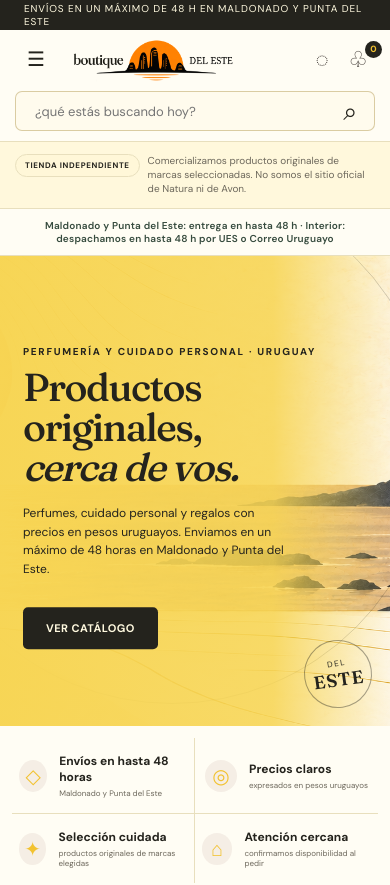
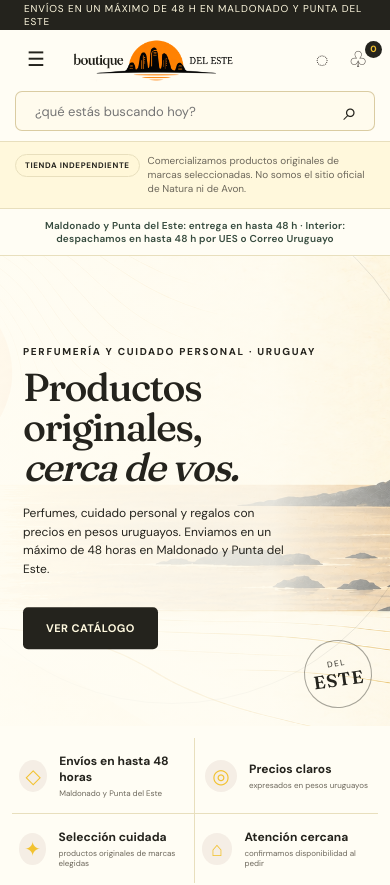
Before and after one commit to KognitMer/Boutiquedeleste, a Next.js app: page / in a window 390 px wide. Shown: the top 885 px of the page. Built offline with nearby package versions, Linux system fonts and the light colour scheme.

Commit message:
Match mobile hero colors to desktop

```diff
--- a/app/globals.css
+++ b/app/globals.css
@@ -296,7 +296,7 @@ footer > div { display: flex; flex-direction: column; align-items: flex-start; g
   .top-strip { height: 30px; gap: 0; justify-content: center; }.top-strip span:not(:first-child) { display: none; }
   .site-header { height: 112px; grid-template-columns: 42px 1fr 110px; grid-template-rows: 58px 46px; gap: 0 8px; padding: 0 15px 8px; }.mobile-menu { display: block; border: 0; background: none; font-size: 20px; cursor: pointer; }.wordmark { justify-self: center; width: min(100%, 205px); height: 48px; }.wordmark img { width: 100%; max-height: 48px; }.wordmark small { display: none; }.account-actions { gap: 2px; }.account-actions button { min-width: 34px; }.account-actions button:nth-child(1) { display: none; }.search { grid-column: 1 / -1; grid-row: 2; height: 40px; }.main-nav { display: none; position: absolute; z-index: 30; top: 142px; left: 0; right: 0; height: auto; padding: 12px 20px 20px; flex-direction: column; align-items: stretch; gap: 0; box-shadow: 0 18px 30px #2a1c1230; }.main-nav.open { display: flex; }.main-nav button, .main-nav a { padding: 11px 3px; border-bottom: 1px solid #ffffff25; text-align: left; }
   .brand-disclaimer { align-items: flex-start; gap: 8px; padding: 12px 15px; text-align: left; line-height: 1.4; }.brand-disclaimer strong { flex: 0 0 auto; font-size: 8px; }
-  .hero { height: 470px; }.hero > img { object-position: 64% center; }.catalog-hero > img { width: 63%; margin-left: auto; object-fit: contain; object-position: right center; opacity: .48; }.hero-scrim { background: linear-gradient(90deg, #f7d553fa 0%, #f7d553dc 70%, transparent); }.hero-copy { left: 23px; right: 23px; }.hero-copy h1 { font-size: 39px; }.hero-copy > span { max-width: 270px; font-size: 12px; }.hero-stamp { right: 18px; bottom: 18px; width: 68px; height: 68px; }.benefits { grid-template-columns: 1fr 1fr; padding: 12px; }.benefits article { padding: 15px 7px; border-bottom: 1px solid var(--line); }.benefits article:nth-child(2) { border-right: 0; }.benefits article:nth-child(3) { border-bottom: 0; }.benefits .icon { width: 32px; height: 32px; }.benefits article div span { font-size: 8px; }
+  .hero { height: 470px; }.hero > img { object-position: 64% center; }.catalog-hero > img { width: 63%; margin-left: auto; object-fit: contain; object-position: right center; opacity: .48; }.hero-scrim { background: linear-gradient(90deg, #fffdf4f2 0%, #fffdf4d9 70%, #fffdf466 100%); }.hero-copy { left: 23px; right: 23px; }.hero-copy h1 { font-size: 39px; }.hero-copy > span { max-width: 270px; font-size: 12px; }.hero-stamp { right: 18px; bottom: 18px; width: 68px; height: 68px; }.benefits { grid-template-columns: 1fr 1fr; padding: 12px; }.benefits article { padding: 15px 7px; border-bottom: 1px solid var(--line); }.benefits article:nth-child(2) { border-right: 0; }.benefits article:nth-child(3) { border-bottom: 0; }.benefits .icon { width: 32px; height: 32px; }.benefits article div span { font-size: 8px; }
   .category-section, .products-section { padding-top: 48px; padding-bottom: 52px; }.section-heading { align-items: flex-start; }.section-heading > button { display: none; }.category-grid { grid-template-columns: repeat(2, 1fr); gap: 9px; }.category-card { min-height: 168px; }.category-art { font-size: 54px; }.products-heading { display: block; }.filter-pills { margin-top: 20px; overflow-x: auto; }.product-grid { grid-template-columns: repeat(2, minmax(0, 1fr)); gap: 8px; }.product-image { height: 210px; }.product-info { min-height: 277px; padding: 13px; }.product-info h3 { min-height: 55px; font-size: 13px; }.product-description { min-height: 58px; font-size: 9px; }.product-tag { display: none; }.discount { left: 8px; top: 8px; }.heart { top: 7px; right: 7px; }.price { display: block; }.price del { display: block; }.price strong { font-size: 16px; }.add-button { padding: 10px 4px; font-size: 8px; }.demo-prices { text-align: left; line-height: 1.5; }
   .story-banner { grid-template-columns: 1fr; padding-left: 15px; padding-right: 15px; padding-bottom: 60px; }.story-art { min-height: 270px; }.story-art b { font-size: 70px; margin-bottom: 45px; }.story-copy { padding: 38px 25px; }.newsletter { margin: 0 15px 60px; padding: 34px 24px; display: block; }.newsletter form { margin-top: 25px; }.newsletter input { width: 100%; }.service-callout > button { margin-top: 22px; }
   .ekos-info { margin: 0 15px 60px; padding: 42px 22px; }.ekos-benefits { grid-template-columns: 1fr; }.ekos-benefits article { min-height: 0; }.ekos-intro > span { font-size: 15px; }
```
